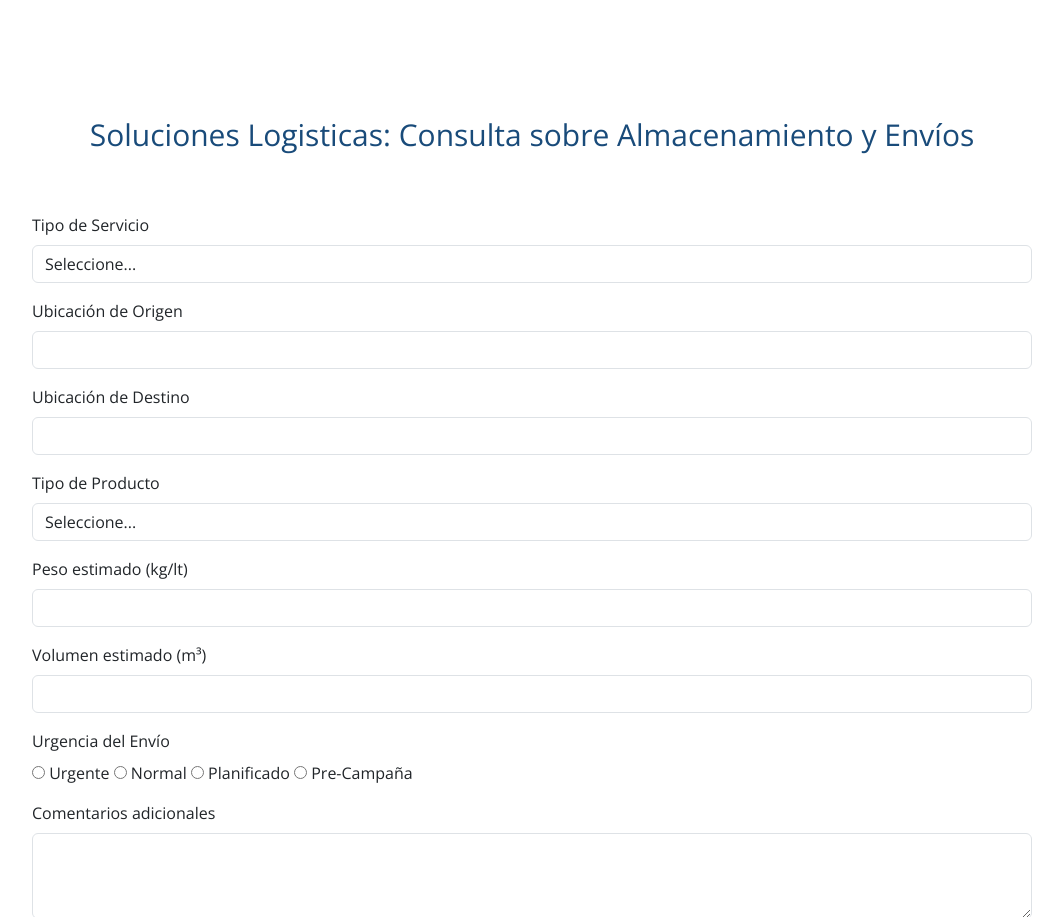
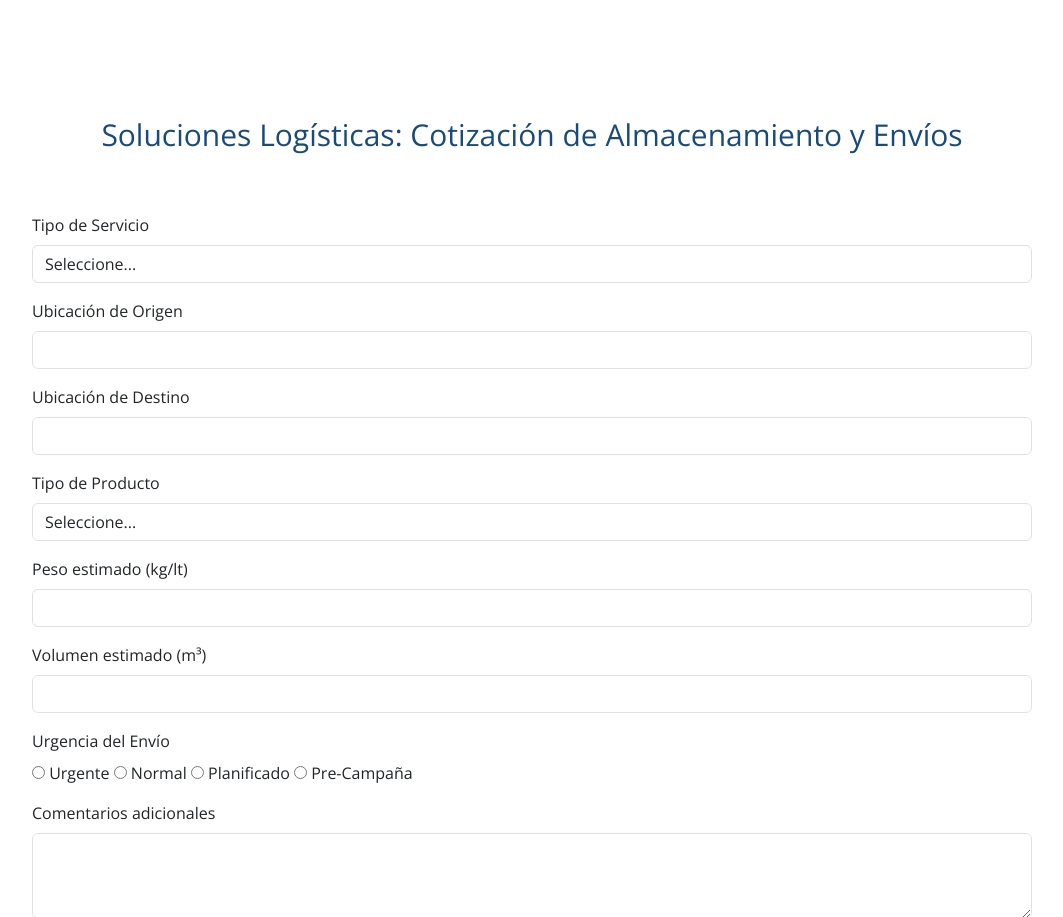
Before and after one commit to Cintuf/CursoCoder, a plain HTML site: page pages/SobreNosotros.html in a window 1280 px wide. Shown: the part 1055-1972 px from the top of the page, without its empty margins (108-1171 px from the left). Drawn offline with nearby package versions, Linux system fonts and the light colour scheme.

Commit message:
Update SobreNosotros.html

```diff
--- a/pages/SobreNosotros.html
+++ b/pages/SobreNosotros.html
@@ -44,7 +44,7 @@
 
         <!-- Sección del Formulario de Consulta -->
         <section class="contenedor">
-            <h2 class="titulo">Soluciones Logisticas: Consulta sobre Almacenamiento y Envíos</h2>
+            <h2 class="titulo">Soluciones Logísticas: Cotización de Almacenamiento y Envíos</h2>
             <form id="consultaForm">
                 <div class="mb-3">
                     <label for="tipoServicio" class="form-label">Tipo de Servicio</label>
```
